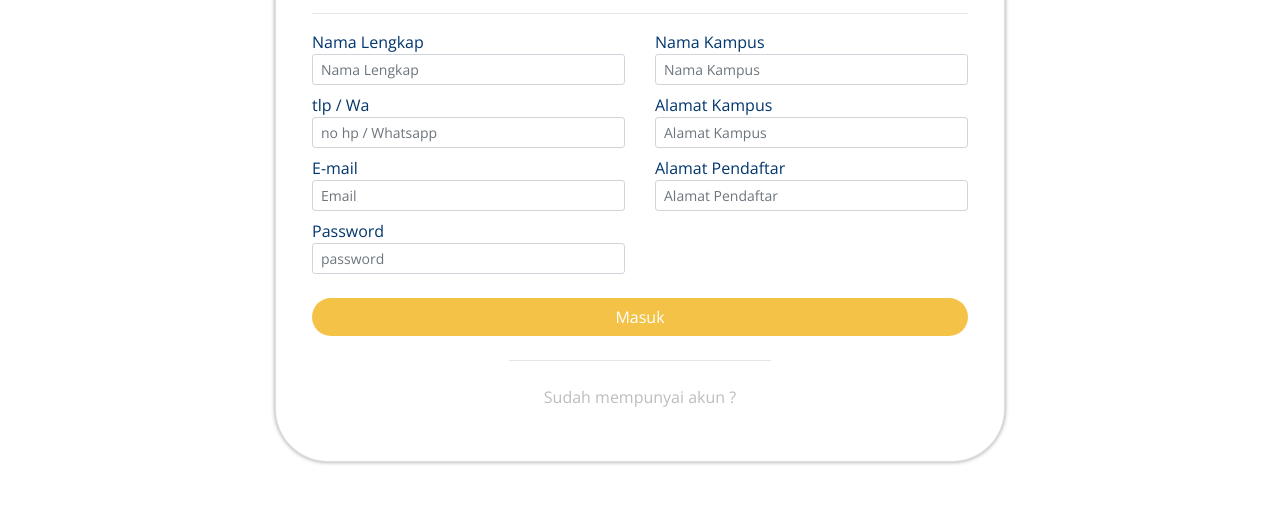
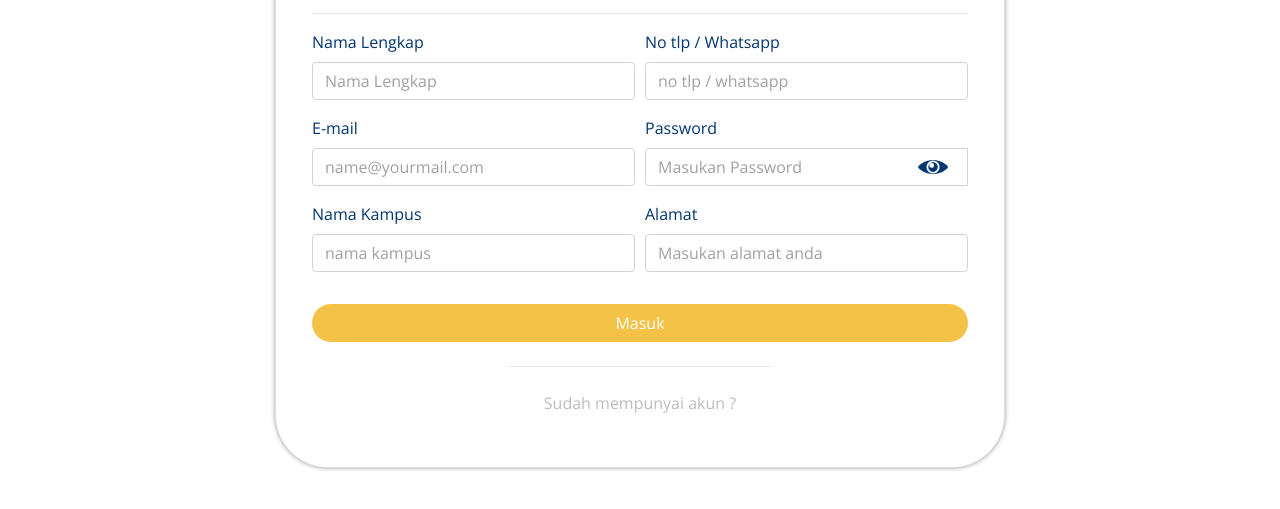
Before and after one commit to ilhamnopi/kafekoding.github.io, a plain HTML site: page register.html in a window 1280 px wide. Shown: the part 305-814 px from the top of the page. Drawn offline with nearby package versions, Linux system fonts and the light colour scheme.

Commit message:
menambahkan dan merubah isi form register show password

```diff
--- a/libraries/js/script.js
+++ b/libraries/js/script.js
@@ -3,21 +3,20 @@
 AOS.init();
 
 // JS DOCUMENT
-$(document).ready(function() {
- $('#autoWidth').lightSlider({
-     autoWidth:true,
-     loop:true,
-     onSliderLoad: function() {
-         $('#autoWidth').removeClass('cS-hidden');
-     }
+$(document).ready(function () {
+  $("#autoWidth").lightSlider({
+    autoWidth: true,
+    loop: true,
+    onSliderLoad: function () {
+      $("#autoWidth").removeClass("cS-hidden");
+    },
   });
 });
 
 // smooth scrool
-$(document).ready(function(){
+$(document).ready(function () {
   // Add smooth scrolling to all links
-    $("a").on('click', function(event) {
-
+  $("a").on("click", function (event) {
     // Make sure this.hash has a value before overriding default behavior
     if (this.hash !== "") {
       // Prevent default anchor click behavior
@@ -28,28 +27,31 @@ $(document).ready(function(){
 
       // Using jQuery's animate() method to add smooth page scroll
       // The optional number (800) specifies the number of milliseconds it takes to scroll to the specified area
-        $('html, body').animate({
-          scrollTop: $(hash).offset().top
-        }, 800, function(){
-
+      $("html, body").animate(
+        {
+          scrollTop: $(hash).offset().top,
+        },
+        800,
+        function () {
           // Add hash (#) to URL when done scrolling (default click behavior)
           window.location.hash = hash;
-        });
+        }
+      );
     } // End if
   });
 });
 
 //   BUTTON SCROLL TOP
 
-jQuery(document).ready(function($){
-    $(window).scroll(function(){
+jQuery(document).ready(function ($) {
+  $(window).scroll(function () {
     if ($(this).scrollTop() > 50) {
-            $('#backToTop').fadeIn('slow');
+      $("#backToTop").fadeIn("slow");
     } else {
-            $('#backToTop').fadeOut('slow');
+      $("#backToTop").fadeOut("slow");
     }
   });
-    $('#backToTop').click(function(){
+  $("#backToTop").click(function () {
     $("html, body").animate({ scrollTop: 0 }, 500);
     return false;
   });
--- a/libraries/style/style.css
+++ b/libraries/style/style.css
@@ -555,6 +555,49 @@ ol.c-breadcrumb,
 li.c-breadcrumb {
   background-color: #02366e;
 }
+div.input-group-text,
+div.input-group-text i.fa-eye-slash {
+  text-decoration: none;
+  color: #02366e;
+}
+div.input-group-text {
+  background-color: #f4c247;
+}
+label {
+  color: #02366e;
+}
+.form-control {
+  position: relative;
+  box-sizing: border-box;
+}
+
+.form-group input::placeholder {
+  color: #a1a1a1;
+}
+
+input.form-control:focus {
+  box-shadow: none;
+  /* border: none; */
+}
+div#button_show_hide {
+  background: url(../images/eye.png);
+  background-position: center;
+  background-size: contain;
+  background-repeat: no-repeat;
+  cursor: pointer;
+  position: absolute;
+  top: 50%;
+  right: 20px;
+  transform: translateY(-50%);
+  width: 30px;
+  height: 30px;
+  z-index: 100;
+}
+#button_show_hide.hide {
+  background: url(../images/eye-slash.png);
+  background-size: contain;
+  background-repeat: no-repeat;
+}
 /* ============================END: PART 5 REGISTER============================ */
 
 /* ============================START: PART 6 404============================ */
--- a/register.html
+++ b/register.html
@@ -12,6 +12,7 @@
  <link rel="stylesheet" href="libraries/style/style.css">
  <link rel="stylesheet" href="libraries/light-slider/css/lightslider.css">
  <link href="https://unpkg.com/aos@2.3.1/dist/aos.css" rel="stylesheet">
+ <link rel="stylesheet" href="https://use.fontawesome.com/releases/v5.15.2/css/all.css" integrity="sha384-vSIIfh2YWi9wW0r9iZe7RJPrKwp6bG+s9QZMoITbCckVJqGCCRhc+ccxNcdpHuYu" crossorigin="anonymous">
  <title>Pendaftaran kelas kafekoding</title>
  <!-- page icon----------- -->
  <link rel="shortcut icon" href="libraries/images/logo.png">
@@ -61,31 +62,50 @@
               <hr>
 
               <form method="POST">
+                 <div class="form-row">
+                   <div class="form-group col-md-6">
+                     <label for="nama">Nama Lengkap</label>
+                     <input type="text" class="form-control" id="nama" placeholder="Nama Lengkap">
+                   </div>
 
-                  <div class="row">
-                     <!-- ========form-kiri======== -->
-                    <div class="col">
-                      <label class="register-label" for="nama">Nama Lengkap</label>
-                      <input type="text" class="form-control form-control-sm register-form-input mb-2" placeholder="Nama Lengkap" id="nama">
-                      <label  class="register-label" for="tlp">tlp / Wa </label>
-                      <input type="number" class="form-control form-control-sm register-form-input mb-2" placeholder="no hp / Whatsapp" id="tlp">
-                      <label  class="register-label" for="email">E-mail</label>
-                      <input type="email" class="form-control form-control-sm register-form-input mb-2" placeholder="Email" id="email">
-                      <label  class="register-label" for="password">Password</label>
-                      <input type="password" class="form-control form-control-sm register-form-input mb-2" placeholder="password" id="password">
+                   <div class="form-group col-md-6">
+                    <label for="tlp">No tlp / Whatsapp</label>
+                    <input type="number" class="form-control" id="tlp" placeholder="no tlp / whatsapp">
+                  </div>
 
-                    </div>
-                    <!-- ========form-kanan======== -->
-                    <div class="col">
-                      <label  class="register-label for="namaKampus">Nama Kampus</label>
-                      <input type="text" class="form-control form-control-sm register-form-input mb-2" placeholder="Nama Kampus" id="namaKampus">
-                      <label  class="register-label for="alamatKampus">Alamat Kampus</label>
-                      <input type="text" class="form-control form-control-sm register-form-input mb-2" placeholder="Alamat Kampus" id="alamatKampus">
-                      <label  class="register-label for="alamat">Alamat Pendaftar</label>
-                      <input type="text" class="form-control form-control-sm register-form-input mb-2" placeholder="Alamat Pendaftar" id="alamapendaftar">
+                  <div class="form-group col-md-6">
+                    <label for="email">E-mail</label>
+                    <input type="email" class="form-control" id="email" placeholder="name@yourmail.com">
+                  </div>
+
+                  <div class="form-group col-md-6">
+                    <label for="Password">Password</label>
+                    <div class="input-group">
+                      <input class="form-control" type="password" id="password" placeholder="Masukan Password">
+                        <div id="button_show_hide" onclick="showHide();">
+                      </div>
                     </div>
                   </div>
 
+
+
+
+
+
+
+
+                  <div class="form-group col-md-6">
+                    <label for="kampus">Nama Kampus</label>
+                    <input type="text" class="form-control" id="kampus" placeholder="nama kampus">
+                  </div>
+
+                  <div class="form-group col-md-6">
+                    <label for="pendaftar">Alamat</label>
+                    <input type="text" class="form-control" id="kampus" placeholder="Masukan alamat anda">
+                  </div>
+
+
+                 </div>
                   <button type="button" class="btn btn-block btn-form-login mt-3" value="Masuk" >Masuk </button>
                   <hr class="devider-register my-4" style="width: 40%; margin: auto;">
                   <p class="class-text-refister text-center mt-2">
@@ -114,6 +134,24 @@
  <!-- bundle js -->
  <script src="libraries/bootstrap/js/bootstrap.bundle.js"></script>
  <!-- script.js ------------->
- <script src="libraries/js/script.js"></script>
+ <!-- <script src="libraries/js/script.js"></script> -->
+
+<script>
+  // Show hide Password
+const password = document.getElementById('password');
+const button_show_hide = document.getElementById('button_show_hide');
+
+function showHide() {
+  if (password.type === 'password') {
+    password.setAttribute('type', 'text');
+    button_show_hide.classList.add('hide');
+  } else {
+    password.setAttribute('type', 'password');
+    button_show_hide.classList.remove('hide');
+  }
+}
+</script>
+
+
 </body>
 </html>
```
Also changed, not shown: libraries/images/eye-slash.png (added), libraries/images/eye-slash.svg (added), libraries/images/eye.png (added), libraries/images/eye.svg (added). Lines whose indentation alone changed are shown as unchanged.
